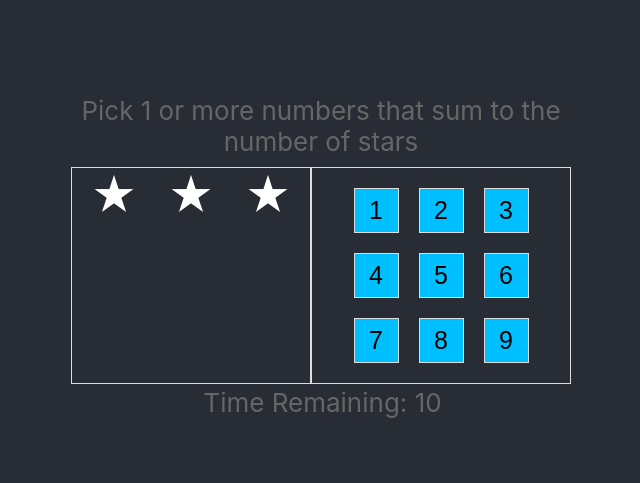
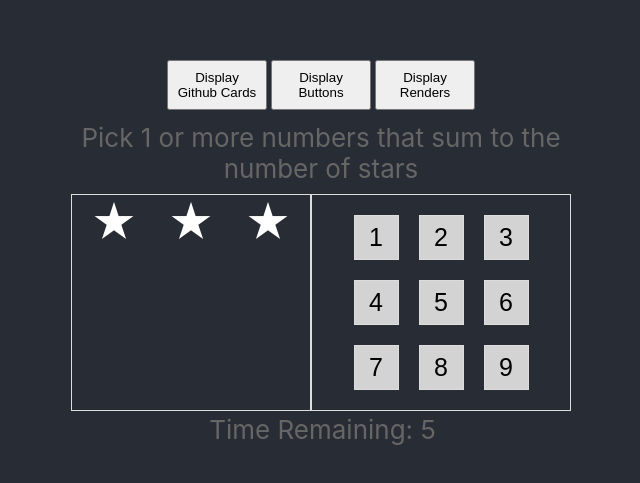
Before and after one commit to sagarvadalia/pluralsightReact, a React (Create React App) app: page / in a window 1280 px wide. Shown: the part 149-632 px from the top of the page, without its empty margins (319-959 px from the left). Built offline with nearby package versions, Linux system fonts and the light colour scheme.

Commit message:
won/lost messages

```diff
--- a/src/App.js
+++ b/src/App.js
@@ -15,12 +15,25 @@ function App() {
   const incrementBy20 = () => setCounter(counter + 20)
    useEffect(() => {
     // Update the document title using the browser API
-     if (display === 1) { setInterval(RenderTime, 1000) }
-  });
+     if (display === 3) { setInterval(RenderTime, 1000) }
+   });
+  const onClick = (num) => {
+    setDisplay(num)
+  }
   return (
     <div className="App">
       <header className="App-header">
         <div class="flex">
+          <div class = "flex">
+            <nav>
+              {display !== 0 && <button onClick={() => onClick(0)}>Display Github Cards</button>}
+          {display !== 1 && <button onClick={() => onClick(1)}>Display Buttons</button>}
+          {display !== 2 && <button onClick={() => onClick(2)}>Display Star Game</button>}
+          {display !== 3 && <button onClick={() => onClick(3)}>Display Renders</button>}
+            </nav>
+          </div>
+
+
           {display === 0 && (<GithubCardComponent title="The Github Cards App"></GithubCardComponent>)}
 
           {display === 1 && (<div>
@@ -31,12 +44,19 @@ function App() {
           </div>)}
           {display === 2 && (<div><StarMatch></StarMatch></div>)}
 
-        </div>
+
 
         {display === 1 && (<div>
-          <Display message={counter}></Display>
-          <div id="root2"></div>
-          <div id="root3"></div></div>)}
+          <Display message={counter}></Display></div>
+        )}
+          {display === 3 && (
+            <div>
+               <div id="root2"></div>
+          <div id="root3"></div>
+            </div>
+
+          )}
+          </div>
       </header>
     </div>
   );
--- /dev/null
+++ b/src/Components/PlayAgain.js
@@ -0,0 +1,13 @@
+import react from 'react';
+import colors from './Utils/Colors'
+
+const PlayAgain = props => (
+  <div className="game-done">
+    <div style={{color: props.gameStatus === 'lost' ? 'red' : 'green'}} className="message">
+      {props.gameStatus === 'lost' ? 'Game Over' : 'Game Won'}
+
+    </div>
+	  <button onClick={props.onClick}>Play Again</button>
+	</div>
+);
+export default PlayAgain
--- a/src/Components/PlayNumber.js
+++ b/src/Components/PlayNumber.js
@@ -6,7 +6,9 @@ const PlayNumber = props => {
 
     <button
       style = {{backgroundColor: colors[props.status]}}
-      className="number" onClick={() => console.log('Num', props.number)}>{props.number}</button>
+      className="number"
+     onClick={() => props.onClick(props.number, props.status)}
+    >{props.number}</button>
   )
 
 }
--- a/src/Components/StarMatch.js
+++ b/src/Components/StarMatch.js
@@ -1,23 +1,68 @@
 // STAR MATCH - Starting Template
 import utils from './Utils/Math'
 import colors from './Utils/Colors'
-import react, { useState } from 'react'
+import react, { useState, useEffect } from 'react'
 import PlayNumber from './PlayNumber'
 import StarsDisplay from './StarsDisplay'
+import PlayAgain from './PlayAgain'
 const StarMatch = () => {
-  const [stars, setStars] = useState(utils.random(1, 9))
-  const [availableNums, setAvailableNums] = useState(utils.range(1,9))
-  const [candidateNums, setCandidateNums] = useState([])
-  const candidatesAreWrong = utils.sum(candidateNums) > stars
-  const numberStatus = (number) => {
+  const [stars, setStars] = useState(utils.random(1, 9));
+  const [availableNums, setAvailableNums] = useState(utils.range(1, 9));
+  const [candidateNums, setCandidateNums] = useState([]);
+const [secondsLeft, setSecondsLeft] = useState(10)
+  const candidatesAreWrong = utils.sum(candidateNums) > stars;
+  const gameStatus = availableNums.length === 0 ? 'won' : secondsLeft === 0 ? 'lost' : 'active'
+
+
+  useEffect(() => {
+    if (secondsLeft > 0) {
+      const timerId= setTimeout(() => {
+      setSecondsLeft(secondsLeft-1)
+       }, 1000)
+      return () => clearTimeout(timerId)
+    }
+
+  }, [secondsLeft])
+  const resetGame = () => {
+  	setStars(utils.random(1, 9));
+    setAvailableNums(utils.range(1, 9));
+    setCandidateNums([]);
+    setSecondsLeft(10)
+
+  };
+
+
+
+  const numberStatus = number => {
     if (!availableNums.includes(number)) {
-      return 'used'
+      return 'used';
     }
-    if (!candidateNums.includes(number)) {
-      return candidatesAreWrong ? 'wrong' : 'candidate'
+    if (candidateNums.includes(number)) {
+      return candidatesAreWrong ? 'wrong' : 'candidate';
     }
-    return 'available'
-  }
+    return 'available';
+  };
+  const onNumberClick = (number, currentStatus) => {
+    if (currentStatus === 'used') {
+      return;
+    }
+
+		const newCandidateNums =
+      currentStatus === 'available'
+        ? candidateNums.concat(number)
+        : candidateNums.filter(cn => cn !== number);
+
+    if (utils.sum(newCandidateNums) !== stars) {
+      setCandidateNums(newCandidateNums);
+    } else {
+      const newAvailableNums = availableNums.filter(
+        n => !newCandidateNums.includes(n)
+      );
+      setStars(utils.randomSumIn(newAvailableNums, 9));
+      setAvailableNums(newAvailableNums);
+      setCandidateNums([]);
+    }
+  };
   return (
     <div className="game">
       <div className="help">
@@ -25,16 +70,24 @@ const StarMatch = () => {
       </div>
       <div className="body">
         <div className="left">
-
-          <StarsDisplay count={stars}/>
+          {gameStatus !== 'active' ? (
+          	<PlayAgain onClick={resetGame} gameStatus={gameStatus} />
+          ) : (
+          	<StarsDisplay count={stars} />
+          )}
         </div>
         <div className="right">
-          {utils.range(1, 9).map(number =>
-            <PlayNumber key={number} number={number} status = {numberStatus(number)}></PlayNumber>)}
-
+          {utils.range(1, 9).map(number => (
+            <PlayNumber
+              key={number}
+              status={numberStatus(number)}
+              number={number}
+              onClick={onNumberClick}
+            />
+          ))}
         </div>
       </div>
-      <div className="timer">Time Remaining: 10</div>
+      <div className="timer">Time Remaining: {secondsLeft}</div>
     </div>
   );
 };
```
